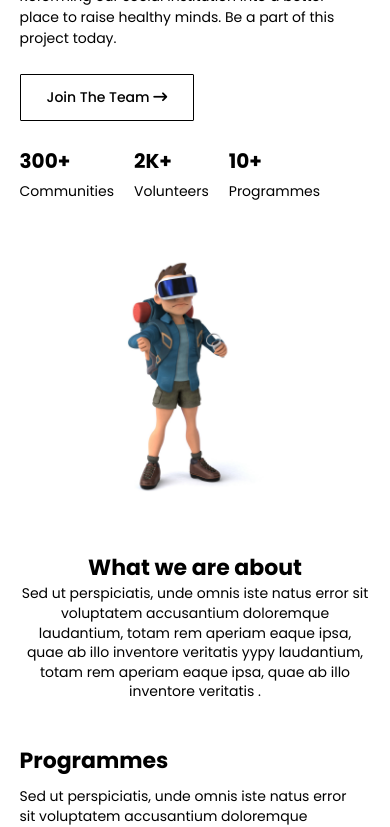
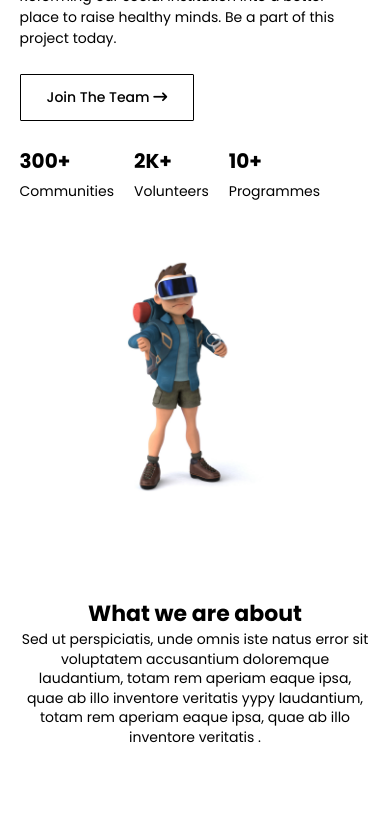
Before and after one commit to vibeauratech/Makeitbetter, a plain HTML site: page index.html in a window 390 px wide. Shown: the part 254-1081 px from the top of the page. Drawn offline with Linux system fonts and the light colour scheme.

Commit message:
Update style.css

```diff
--- a/style.css
+++ b/style.css
@@ -313,6 +313,9 @@ nav .portfolioicon-burger .line{
     margin: 0 auto;
 }
 @media screen and (max-width:768px){
+    .brief{
+        margin-top: 25%;
+    }
     .brief h2{
         font-size: 22px;
     }
@@ -337,6 +340,9 @@ nav .portfolioicon-burger .line{
     line-height: 1.4;
 }
 @media screen and (max-width:768px){
+    .prog-head{
+        margin-top: 25%;
+    }
     .prog-head h2{
         font-size: 22px;
     }
```
